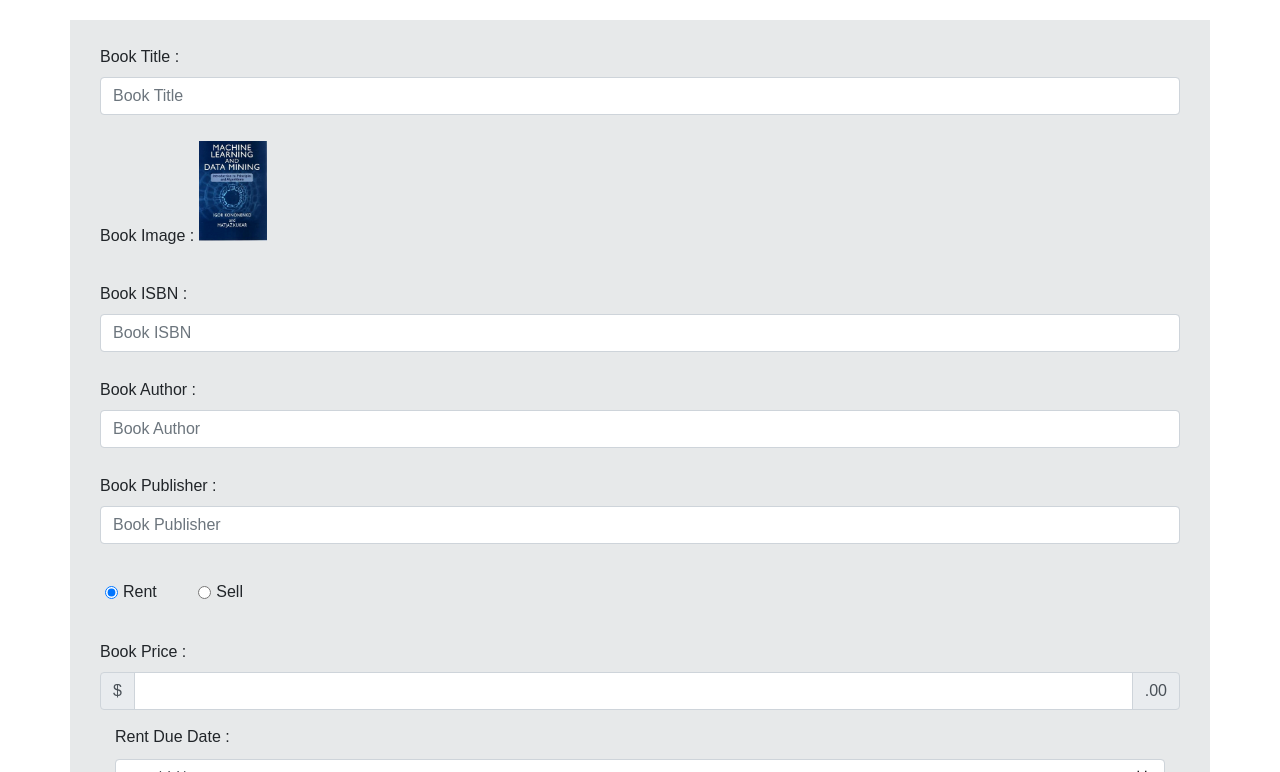
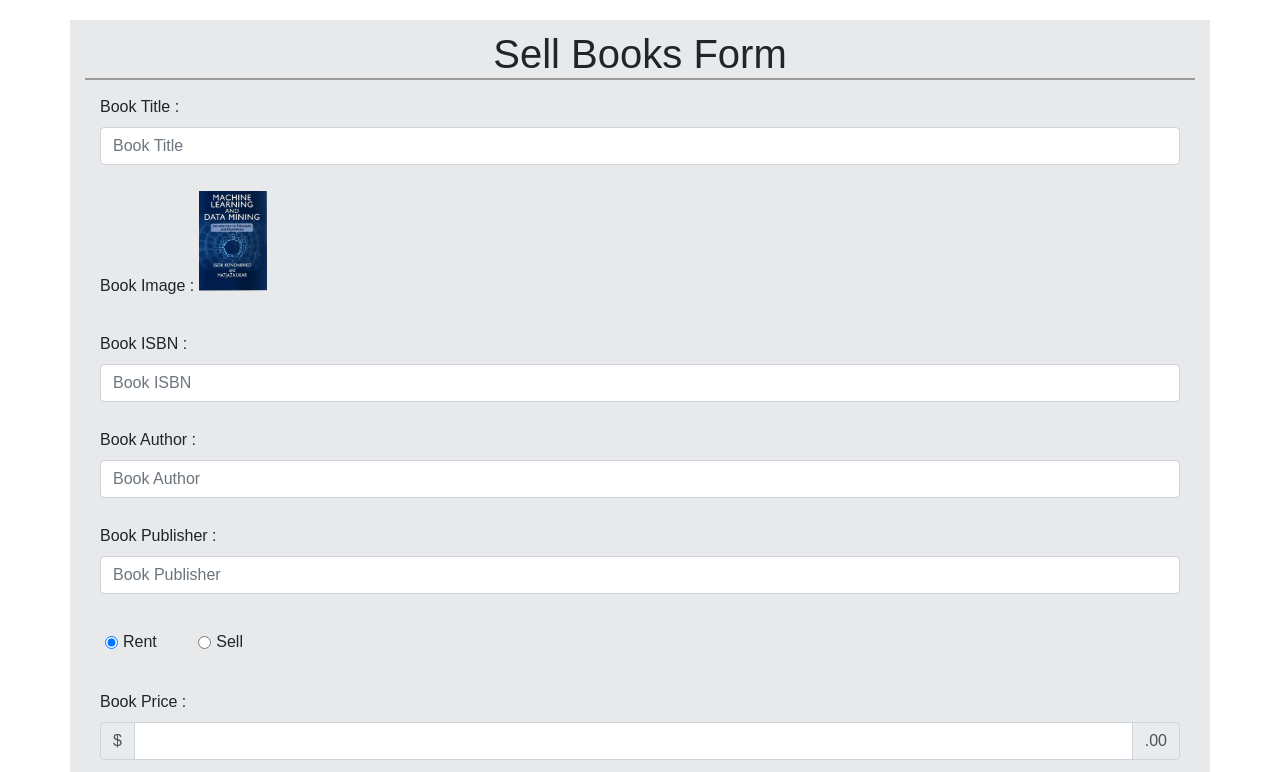
Before and after one commit to sonalig27/Book-Exchange-App, a plain HTML site: page SellBooks.html in a window 1280 px wide. Both pictures are taken after a click on the element "Rent". Shown: the top 772 px of the page. Drawn offline with nearby package versions, Linux system fonts and the light colour scheme.

Commit message:
Sell books form page changes

```diff
--- a/SellBooks.html
+++ b/SellBooks.html
@@ -1,7 +1,7 @@
 <!DOCTYPE html>
 <html lang="en">
 <head>
-    <title>Sell Book Form</title>
+    <title>Sell Books Form</title>
     <link rel="stylesheet" type="text/css" href="index.css">
     <link rel="stylesheet" href="https://stackpath.bootstrapcdn.com/bootstrap/4.3.1/css/bootstrap.min.css" integrity="sha384-ggOyR0iXCbMQv3Xipma34MD+dH/1fQ784/j6cY/iJTQUOhcWr7x9JvoRxT2MZw1T" crossorigin="anonymous">
     <script src="https://kit.fontawesome.com/b88e3b9281.js" crossorigin="anonymous"></script>
@@ -10,6 +10,7 @@
 <body>
     <div class="container sell-book">
         <form>
+          <h1 id ="sell-books">Sell Books Form</h1>
                 <div class="form-group">
                   <label for="bookTitle">Book Title :</label>
                   <input type="text" class="form-control" id="bookTitle" placeholder="Book Title">
@@ -52,12 +53,12 @@
                         </div>
                 </div>
 
-                <div class="form-group">
-                        <label for="rentDue" id = "rentDueLabel">Rent Due Date :</label>
+                <div id = "rentDueDate" class="form-group">
+                        <label for="rentDue" >Rent Due Date :</label>
                         <input type="date" class="form-control" id="rentDue" name="rentdue">
             </div>
                 <div id = "rentDepositAmount" class="form-group">
-                        <label for="rentDeposit" id = "rentDepositLabel">Rent Deposit amount :</label>
+                        <label for="rentDeposit">Rent Deposit amount :</label>
                         <div id = "rentDeposit" class="input-group">
                                 <div class="input-group-prepend">
                                   <span class="input-group-text">$</span>
--- a/index.css
+++ b/index.css
@@ -86,7 +86,7 @@ label{
             padding-left: 10px;
             padding-right: 10px;
             background-color: rgb(209, 206, 206);
-            border-color: rgb(56, 55, 55);
+            border-color: 2px solid rgb(56, 55, 55);
     }
 
 
@@ -135,3 +135,8 @@ input[type=date]::-webkit-outer-spin-button {
 #rentDue{
     margin-top: 10px;
 }
+
+#sell-books{
+    text-align: center;
+    border-bottom: 2px solid #9b9b9b;
+}
--- a/login.js
+++ b/login.js
@@ -48,16 +48,10 @@ function loadPage() {
 
     function yesnoCheck() {
         if (document.getElementById('Sell').checked) {
-             document.getElementById('rentDue').style.display = 'none';
-            // document.getElementById('rentDeposit').style.display = 'none';
-         document.getElementById('rentDueLabel').style.display = 'none';
-            // document.getElementById('rentDepositLabel').style.display = 'none';
             document.getElementById("rentDepositAmount").style.display = 'none';
+            document.getElementById("rentDueDate").style.display = 'none';
         }else {
-             document.getElementById('rentDue').style.display = 'block';
-            // document.getElementById('rentDeposit').style.display = 'block';
-             document.getElementById('rentDueLabel').style.display = 'block';
-            // document.getElementById('rentDepositLabel').style.display = 'block';
             document.getElementById("rentDepositAmount").style.display = 'block';
+            document.getElementById("rentDueDate").style.display = 'block';
         }
     }
```
